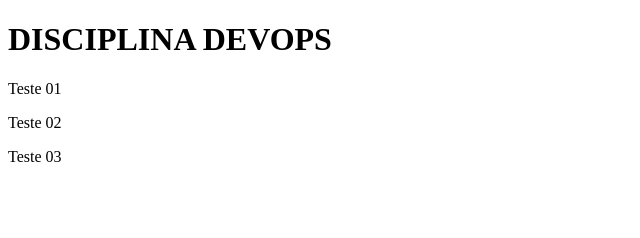
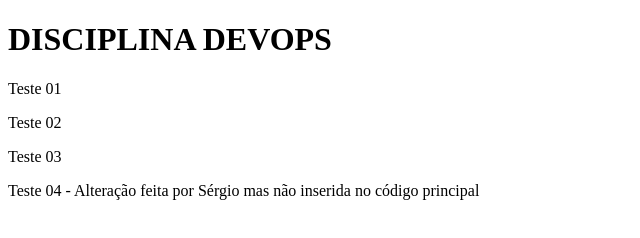
Before and after one commit to Bacarin-Solucoes-Tecnologicas/DevOps, a plain HTML site: page Index.html in a window 1280 px wide. Shown: the whole page, without its empty margins (0-640 px from the left). Drawn offline with Linux system fonts and the light colour scheme.

Commit message:
Update Index.html
alteração feita por Sérgio

```diff
--- a/Index.html
+++ b/Index.html
@@ -10,5 +10,6 @@
     <p>Teste 01</p>
     <p>Teste 02</p>
     <p>Teste 03</p>
+    <p>Teste 04 - Alteração feita por Sérgio mas não inserida no código principal</p>
 </body>
 </html>
```
